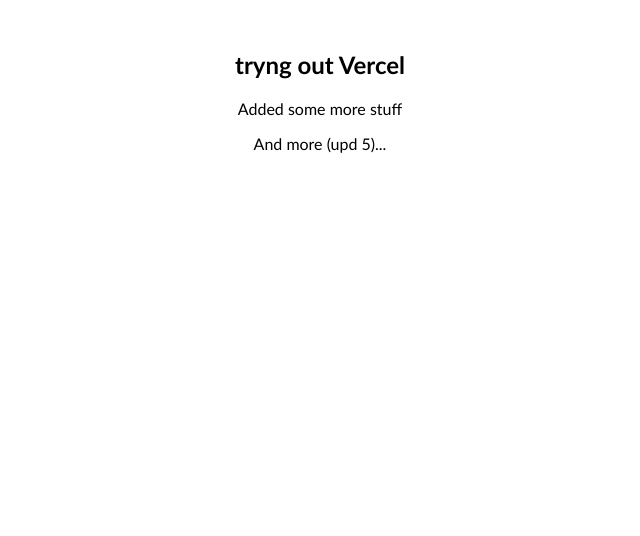
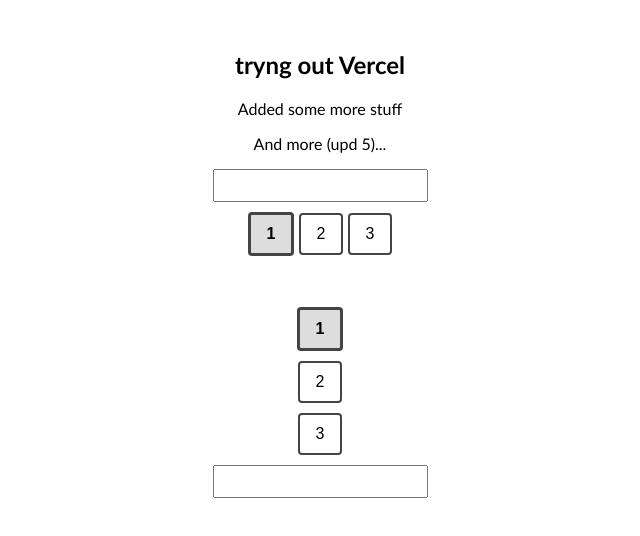
Before and after one commit to daknz/vercel-1, a plain HTML site: page index.html in a window 1280 px wide. Shown: the whole page, without its empty margins (320-960 px from the left). Drawn offline with Linux system fonts and the light colour scheme.

Commit message:
trying radio buttons

```diff
--- a/index.html
+++ b/index.html
@@ -21,6 +21,39 @@
 
     </p>And more (upd 5)... </p>
 
+    <input type="text">
+
+    <div class="radio-toolbar">
+      <input type="radio" id="radioApple" name="score-s1" value="1" checked>
+      <label for="radioApple">1</label>
+
+      <input type="radio" id="radioBanana" name="score-s1" value="2">
+      <label for="radioBanana">2</label>
+
+      <input type="radio" id="radioOrange" name="score-s1" value="3">
+      <label for="radioOrange">3</label>
+    </div>
+
+    <p>&nbsp;</p>
+
+
+    <div class="radio-toolbar">
+      <input type="radio" id="radioApple" name="score-s2" value="1" checked>
+      <label for="radioApple">1</label>
+    </div>
+
+    <div class="radio-toolbar">
+      <input type="radio" id="radioBanana" name="score-s2" value="2">
+      <label for="radioBanana">2</label>
+    </div>
+
+    <div class="radio-toolbar">
+      <input type="radio" id="radioOrange" name="score-s2" value="3">
+      <label for="radioOrange">3</label>
+    </div>
+
+    <input type="text">
+
     <script src="common.js"></script>
   </body>
 
--- a/styles.css
+++ b/styles.css
@@ -10,3 +10,43 @@ input {
   font-size: 16px;
   padding: 5px;
 }
+
+
+/* Radio button testing ------------------------------------------------- */
+
+.radio-toolbar {
+  margin: 10px;
+}
+
+.radio-toolbar input[type="radio"] {
+  opacity: 0;
+  position: fixed;
+  width: 0;
+}
+
+.radio-toolbar label {
+    display: inline-block;
+    /* background-color: #ddd; */
+    padding: 10px 16px;
+    font-family: sans-serif, Arial;
+    font-size: 16px;
+    border: 2px solid #444;
+    border-radius: 4px;
+}
+
+.radio-toolbar label:hover {
+  background-color: #dfd;
+}
+
+
+.radio-toolbar input[type="radio"]:checked + label {
+    background-color: #ddd;
+    border-color: #444;
+    font-weight: bold;
+    border: 3px solid #444;
+
+}
+
+.radio-toolbar input[type="radio"]:focus + label {
+  border: 4px solid #444;
+}
```
